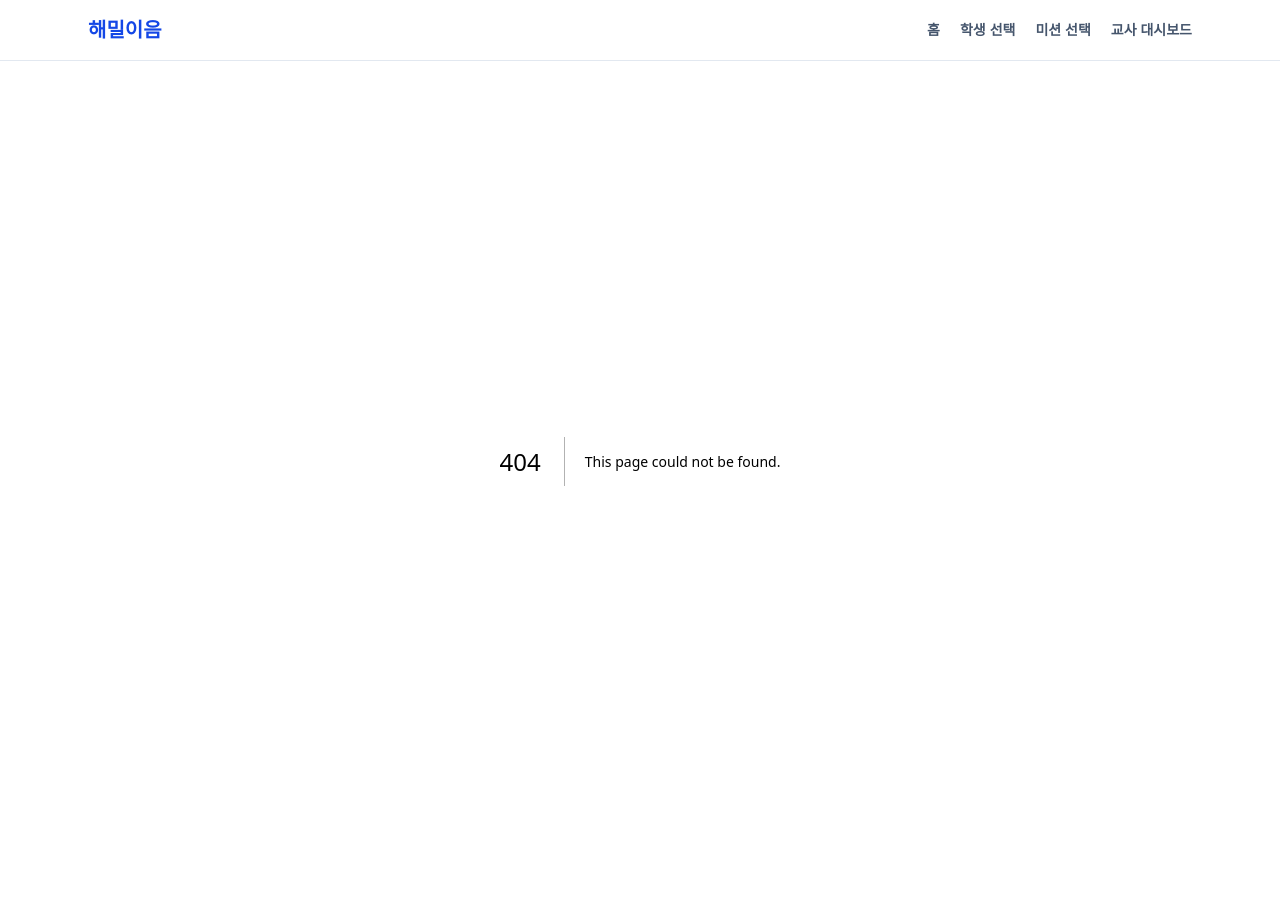
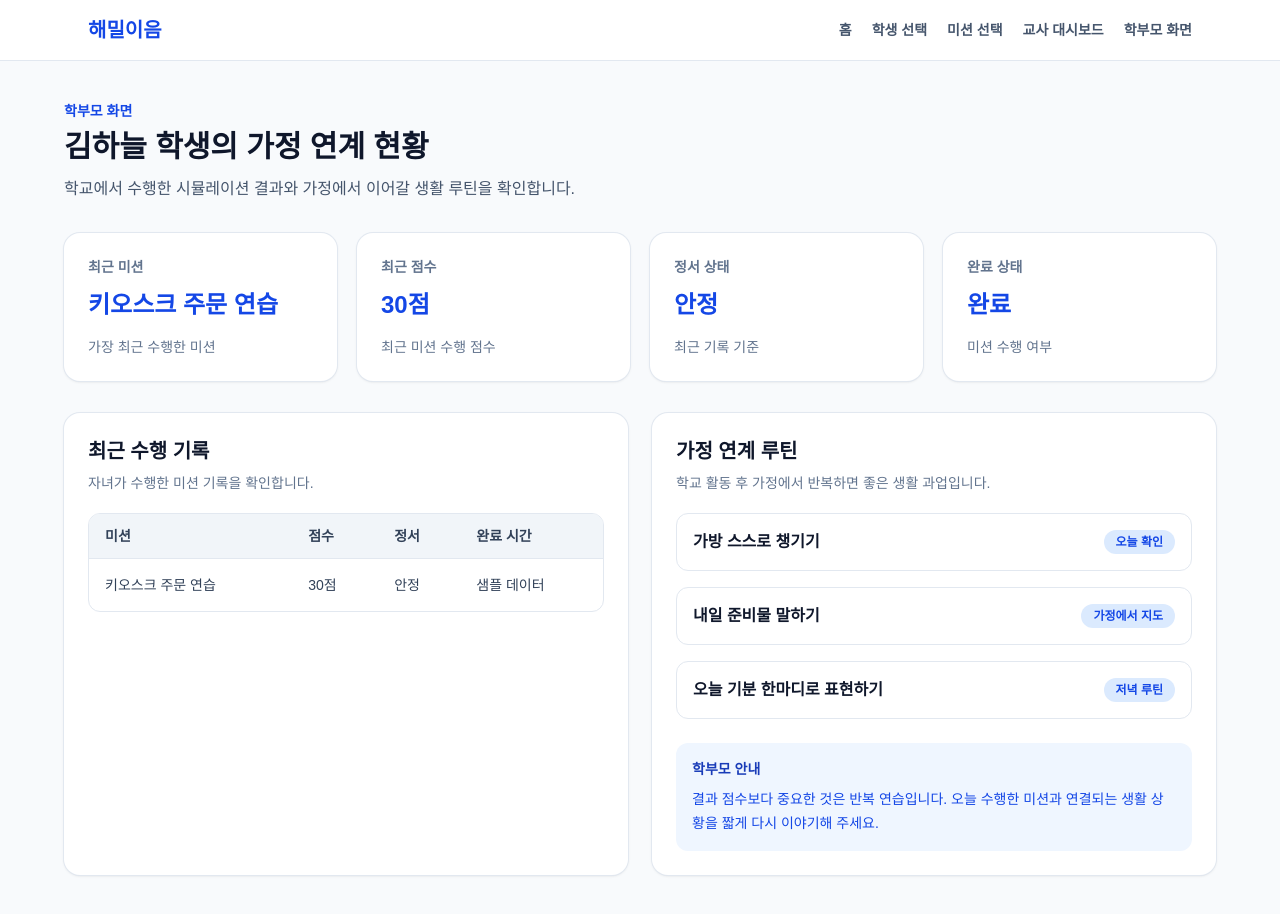
Before and after one commit to jjangtour/------, a Next.js app in the folder frontend/: page /parent/dashboard in a window 1280 px wide. Before the commit this address had no page. Before the commit the page ends 861 px from the top, so only its background shows below. Built offline with nearby package versions, Linux system fonts and the light colour scheme.

Commit message:
학부모 대시보드 샘플 화면 추가

```diff
--- a/frontend/app/page.tsx
+++ b/frontend/app/page.tsx
@@ -50,7 +50,7 @@ export default function Home() {
           </div>
         </div>
 
-        <div className="mt-10 flex gap-4">
+        <div className="mt-10 flex flex-wrap justify-center gap-4">
           <Link
             href="/student/select"
             className="rounded-xl bg-blue-700 px-6 py-3 font-semibold text-white shadow-sm hover:bg-blue-800"
@@ -63,6 +63,18 @@ export default function Home() {
           >
             교사용 대시보드
           </Link>
+          <Link
+            href="/parent/dashboard"
+            className="rounded-xl bg-white px-6 py-3 font-semibold text-slate-700 shadow-sm ring-1 ring-slate-200 hover:bg-slate-50"
+          >
+            학부모 화면
+          </Link>
+          <Link
+            href="/parent/dashboard"
+            className="rounded-xl bg-white px-6 py-3 font-semibold text-slate-700 shadow-sm ring-1 ring-slate-200 hover:bg-slate-50"
+          >
+            학부모 화면
+          </Link>
         </div>
       </section>
     </main>
--- /dev/null
+++ b/frontend/app/parent/dashboard/page.tsx
@@ -0,0 +1,206 @@
+"use client";
+
+import { useEffect, useState } from "react";
+
+type StudentResult = {
+  studentName: string;
+  mission: string;
+  score: number;
+  status: string;
+  emotion: string;
+  completedAt: string;
+};
+
+const sampleResults: StudentResult[] = [
+  {
+    studentName: "김하늘",
+    mission: "키오스크 주문 연습",
+    score: 30,
+    status: "완료",
+    emotion: "안정",
+    completedAt: "샘플 데이터",
+  },
+];
+
+const homeRoutines = [
+  {
+    title: "가방 스스로 챙기기",
+    status: "오늘 확인",
+  },
+  {
+    title: "내일 준비물 말하기",
+    status: "가정에서 지도",
+  },
+  {
+    title: "오늘 기분 한마디로 표현하기",
+    status: "저녁 루틴",
+  },
+];
+
+export default function ParentDashboardPage() {
+  const [results, setResults] = useState<StudentResult[]>([]);
+  const [selectedStudent, setSelectedStudent] = useState("김하늘");
+
+  useEffect(() => {
+    const savedStudent =
+      localStorage.getItem("haemileum_selected_student") || "김하늘";
+
+    const savedResults = JSON.parse(
+      localStorage.getItem("haemileum_results") || "[]"
+    );
+
+    setSelectedStudent(savedStudent);
+
+    const filteredResults = savedResults.filter(
+      (result: StudentResult) => result.studentName === savedStudent
+    );
+
+    if (filteredResults.length > 0) {
+      setResults(filteredResults);
+    } else {
+      setResults(sampleResults);
+    }
+  }, []);
+
+  const latestResult = results[results.length - 1];
+
+  return (
+    <main className="min-h-screen bg-slate-50 px-6 py-10">
+      <section className="mx-auto max-w-6xl">
+        <div className="mb-8">
+          <p className="text-sm font-semibold text-blue-700">학부모 화면</p>
+          <h1 className="mt-2 text-3xl font-bold text-slate-900">
+            {selectedStudent} 학생의 가정 연계 현황
+          </h1>
+          <p className="mt-3 text-slate-600">
+            학교에서 수행한 시뮬레이션 결과와 가정에서 이어갈 생활 루틴을 확인합니다.
+          </p>
+        </div>
+
+        <div className="mb-8 grid grid-cols-1 gap-5 md:grid-cols-4">
+          <ParentCard
+            title="최근 미션"
+            value={latestResult?.mission || "기록 없음"}
+            description="가장 최근 수행한 미션"
+          />
+          <ParentCard
+            title="최근 점수"
+            value={`${latestResult?.score || 0}점`}
+            description="최근 미션 수행 점수"
+          />
+          <ParentCard
+            title="정서 상태"
+            value={latestResult?.emotion || "확인 필요"}
+            description="최근 기록 기준"
+          />
+          <ParentCard
+            title="완료 상태"
+            value={latestResult?.status || "미완료"}
+            description="미션 수행 여부"
+          />
+        </div>
+
+        <div className="grid grid-cols-1 gap-6 lg:grid-cols-2">
+          <div className="rounded-2xl bg-white p-6 shadow-sm ring-1 ring-slate-200">
+            <h2 className="text-xl font-bold text-slate-900">
+              최근 수행 기록
+            </h2>
+            <p className="mt-2 text-sm text-slate-500">
+              자녀가 수행한 미션 기록을 확인합니다.
+            </p>
+
+            <div className="mt-5 overflow-hidden rounded-xl border border-slate-200">
+              <table className="w-full border-collapse text-left text-sm">
+                <thead className="bg-slate-100 text-slate-700">
+                  <tr>
+                    <th className="px-4 py-3 font-semibold">미션</th>
+                    <th className="px-4 py-3 font-semibold">점수</th>
+                    <th className="px-4 py-3 font-semibold">정서</th>
+                    <th className="px-4 py-3 font-semibold">완료 시간</th>
+                  </tr>
+                </thead>
+                <tbody>
+                  {results.map((result, index) => (
+                    <tr
+                      key={`${result.mission}-${index}`}
+                      className="border-t border-slate-200"
+                    >
+                      <td className="px-4 py-4 text-slate-700">
+                        {result.mission}
+                      </td>
+                      <td className="px-4 py-4 text-slate-700">
+                        {result.score}점
+                      </td>
+                      <td className="px-4 py-4 text-slate-700">
+                        {result.emotion}
+                      </td>
+                      <td className="px-4 py-4 text-slate-700">
+                        {result.completedAt}
+                      </td>
+                    </tr>
+                  ))}
+                </tbody>
+              </table>
+            </div>
+          </div>
+
+          <div className="rounded-2xl bg-white p-6 shadow-sm ring-1 ring-slate-200">
+            <h2 className="text-xl font-bold text-slate-900">
+              가정 연계 루틴
+            </h2>
+            <p className="mt-2 text-sm text-slate-500">
+              학교 활동 후 가정에서 반복하면 좋은 생활 과업입니다.
+            </p>
+
+            <div className="mt-5 space-y-4">
+              {homeRoutines.map((routine) => (
+                <div
+                  key={routine.title}
+                  className="rounded-xl border border-slate-200 p-4"
+                >
+                  <div className="flex items-center justify-between">
+                    <p className="font-semibold text-slate-900">
+                      {routine.title}
+                    </p>
+                    <span className="rounded-full bg-blue-100 px-3 py-1 text-xs font-semibold text-blue-700">
+                      {routine.status}
+                    </span>
+                  </div>
+                </div>
+              ))}
+            </div>
+
+            <div className="mt-6 rounded-xl bg-blue-50 p-4">
+              <p className="text-sm font-semibold text-blue-800">
+                학부모 안내
+              </p>
+              <p className="mt-2 text-sm leading-6 text-blue-700">
+                결과 점수보다 중요한 것은 반복 연습입니다. 오늘 수행한 미션과 연결되는 생활 상황을 짧게 다시 이야기해 주세요.
+              </p>
+            </div>
+          </div>
+        </div>
+      </section>
+    </main>
+  );
+}
+
+function ParentCard({
+  title,
+  value,
+  description,
+}: {
+  title: string;
+  value: string;
+  description: string;
+}) {
+  return (
+    <div className="rounded-2xl bg-white p-6 shadow-sm ring-1 ring-slate-200">
+      <p className="text-sm font-semibold text-slate-500">{title}</p>
+      <p className="mt-3 min-h-10 text-2xl font-bold text-blue-700">
+        {value}
+      </p>
+      <p className="mt-2 text-sm text-slate-500">{description}</p>
+    </div>
+  );
+}
--- a/frontend/src/components/Header.tsx
+++ b/frontend/src/components/Header.tsx
@@ -21,6 +21,9 @@ export default function Header() {
           <Link href="/teacher/dashboard" className="hover:text-blue-700">
             교사 대시보드
           </Link>
+          <Link href="/parent/dashboard" className="hover:text-blue-700">
+            학부모 화면
+          </Link>
         </nav>
       </div>
     </header>
```
